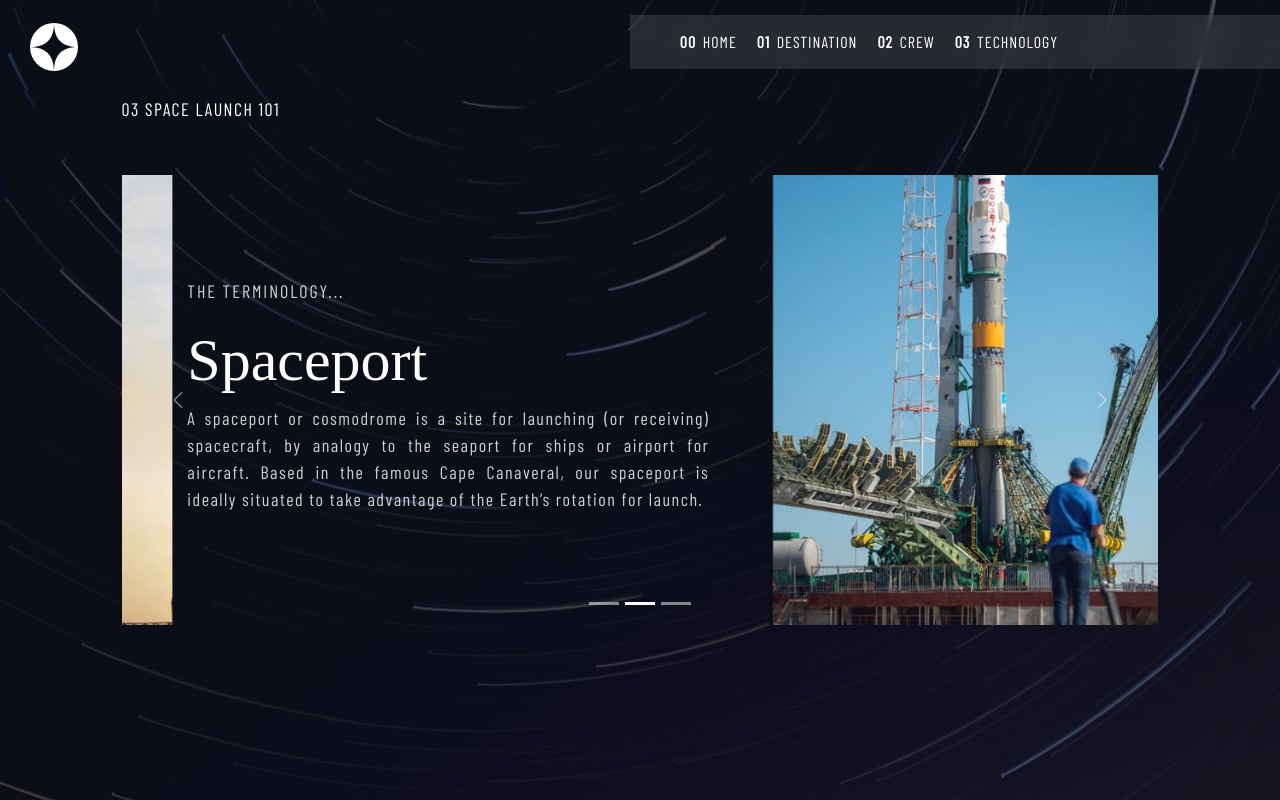
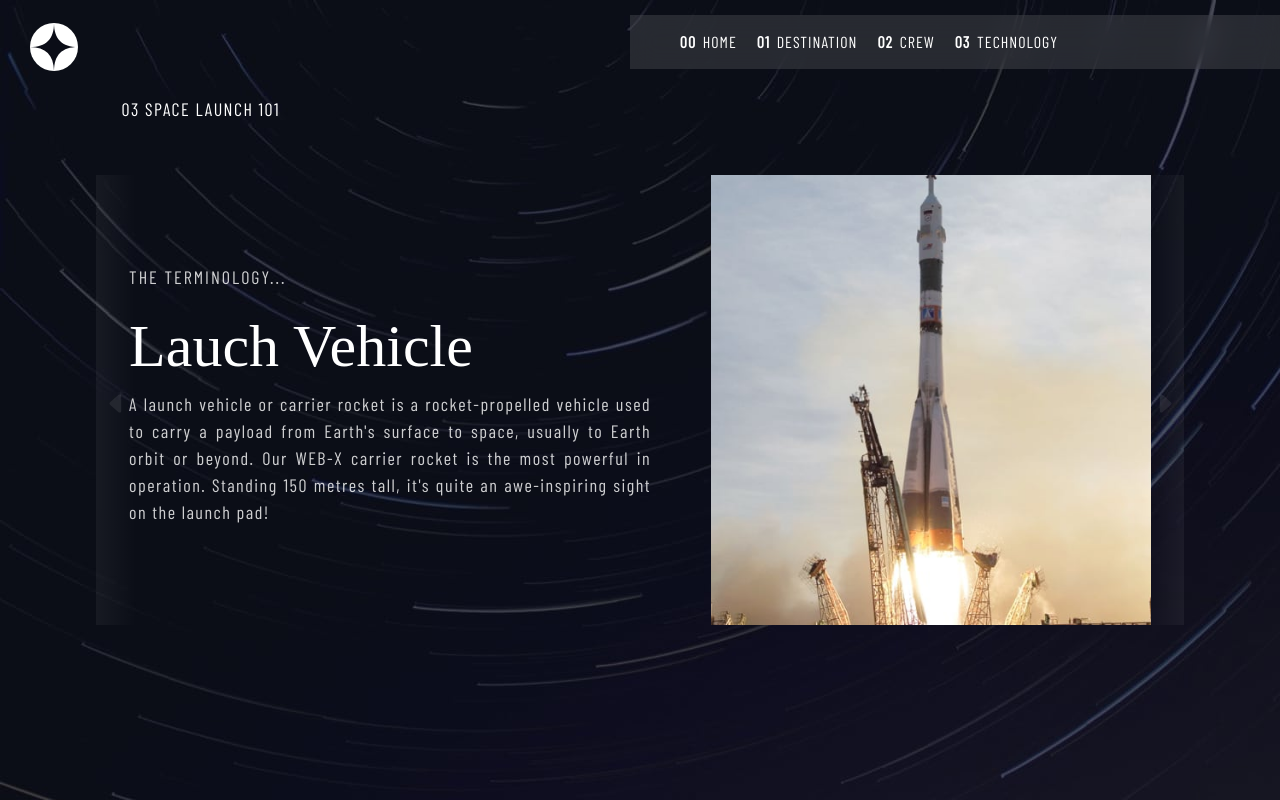
Before and after one commit to heiderick13/space-project, a React (Vite) app: page /technologies in a window 1280 px wide. Built offline with nearby package versions, Linux system fonts and the light colour scheme; a web font is replaced by a local one.

Commit message:
update technologies page

```diff
--- a/src/pages/Technologies/Technologies.jsx
+++ b/src/pages/Technologies/Technologies.jsx
@@ -6,19 +6,13 @@ import Carousel from "react-bootstrap/Carousel";
 
 import Technology from "../../components/Technology/Technology";
 
-import vehicle from "../../assets/img/image-launch-vehicle-portrait.jpg";
-import spaceport from "../../assets/img/image-spaceport-portrait.jpg";
-import capsule from "../../assets/img/image-space-capsule-portrait.jpg";
+import vehicleImg from "../../assets/img/image-launch-vehicle-portrait.jpg";
+import spaceportImg from "../../assets/img/image-spaceport-portrait.jpg";
+import capsuleImg from "../../assets/img/image-space-capsule-portrait.jpg";
+import Slider from "../../components/Slider/Slider";
 
 function Technologies() {
-  return (
-    <div
-      className="center"
-      style={{ backgroundImage: `url(${background})`, minHeight: "100vh" }}
-    >
-      <p className="page-title">03 Space launch 101</p>
-      <Carousel>
-        <Carousel.Item>
+  const vehicle = (
     <Technology
       tech={"Lauch Vehicle"}
       description={`A launch vehicle or carrier rocket is a rocket-propelled vehicle
@@ -26,10 +20,10 @@ function Technologies() {
   Earth orbit or beyond. Our WEB-X carrier rocket is the most
   powerful in operation. Standing 150 metres tall, it's quite an
   awe-inspiring sight on the launch pad!`}
-            img={vehicle}
+      img={vehicleImg}
     />
-        </Carousel.Item>
-        <Carousel.Item>
+  );
+  const spaceport = (
     <Technology
       tech={`spaceport`}
       description={`A spaceport or cosmodrome is a site for launching (or receiving)
@@ -37,10 +31,11 @@ function Technologies() {
           aircraft. Based in the famous Cape Canaveral, our spaceport is
           ideally situated to take advantage of the Earth’s rotation for
           launch.`}
-            img={spaceport}
+      img={spaceportImg}
     />
-        </Carousel.Item>
-        <Carousel.Item>
+  );
+
+  const capsule = (
     <Technology
       tech={"space capsule"}
       description={`A space capsule is an often-crewed spacecraft that uses a
@@ -48,10 +43,16 @@ function Technologies() {
           without wings. Our capsule is where you'll spend your time
           during the flight. It includes a space gym, cinema, and plenty
           of other activities to keep you entertained.`}
-            img={capsule}
+      img={capsuleImg}
     />
-        </Carousel.Item>
-      </Carousel>
+  );
+  return (
+    <div
+      className="center"
+      style={{ backgroundImage: `url(${background})`, minHeight: "100vh" }}
+    >
+      <p className="page-title">03 Space launch 101</p>
+      <Slider items={[vehicle, spaceport, capsule]} />
     </div>
   );
 }
```
Lines whose indentation alone changed are shown as unchanged.
